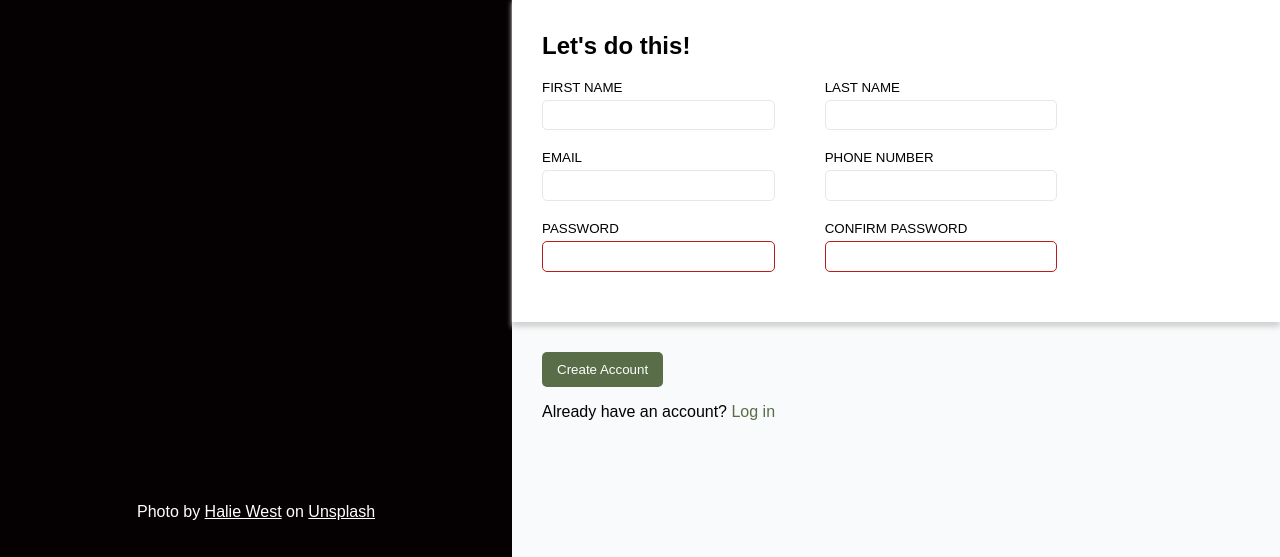
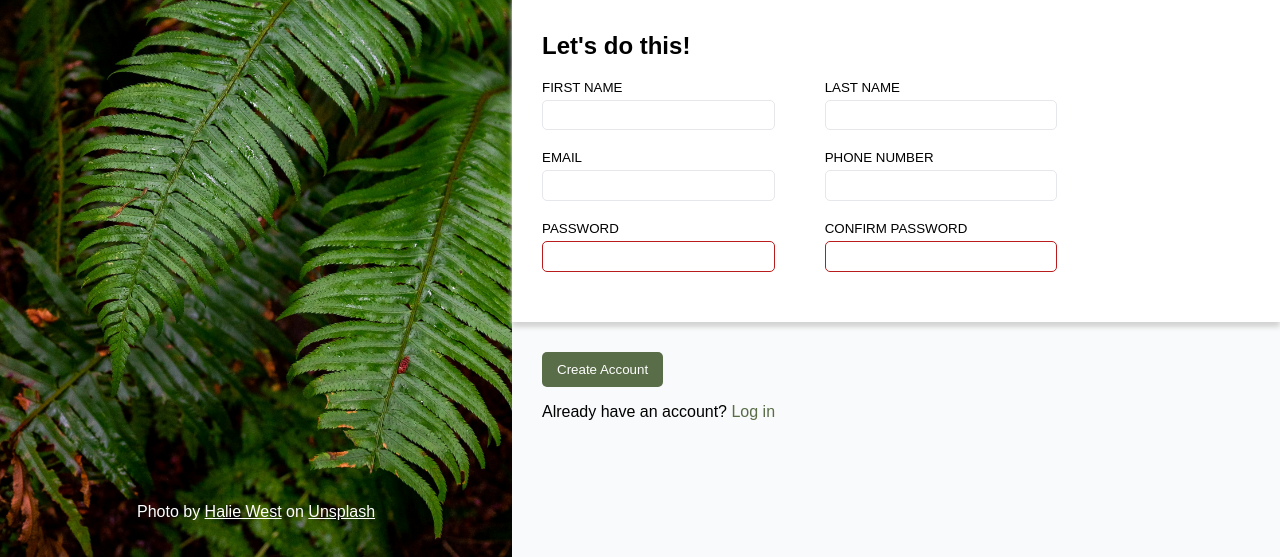
Before and after one commit to cjdebuse/sign-up, a plain HTML site: page index.html in a window 1280 px wide. Shown: the part 243-800 px from the top of the page. Drawn offline with Linux system fonts and the light colour scheme; the site is published under a folder, as on GitHub Pages, so addresses that start at the root find nothing.

Commit message:
Fix img-side background image not loading

```diff
--- a/style.css
+++ b/style.css
@@ -76,7 +76,7 @@ h1 {
 
 .img-side {
   background: no-repeat center / auto 100%
-    url(/images/halie-west-25xggax4bSA-unsplash.jpg) #050102;
+    url(./images/halie-west-25xggax4bSA-unsplash.jpg) #050102;
   color: white;
   position: relative;
   width: 40vw;
```
